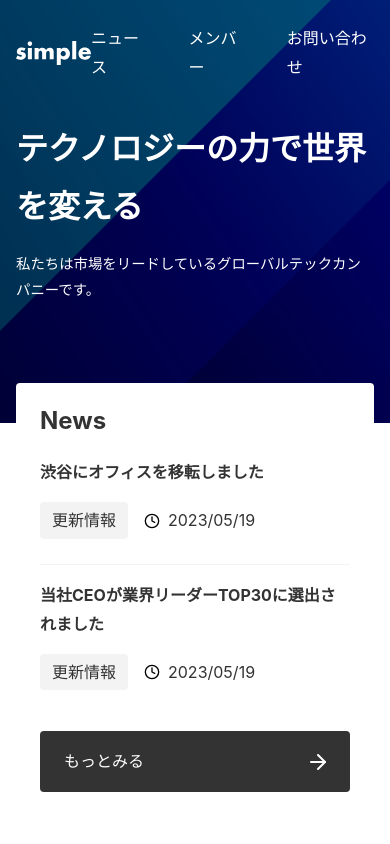
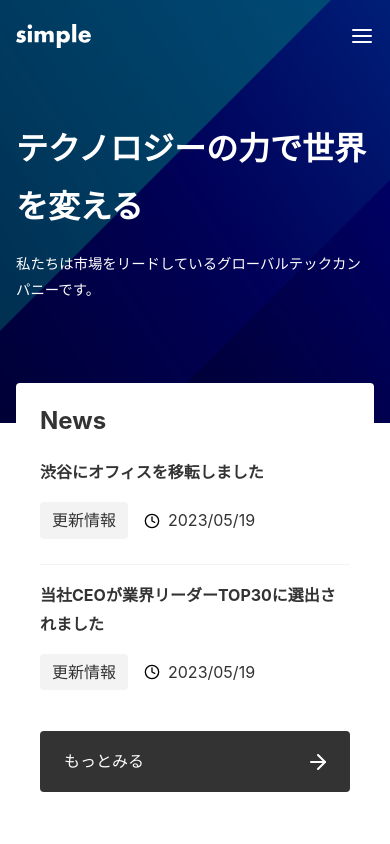
Before and after one commit to gyft781/next_microcms_study, a Next.js app in the folder my-next-project/: page / in a window 390 px wide. Shown: the top 844 px of the page. Built offline with nearby package versions, Linux system fonts and the light colour scheme.

Commit message:
section 4

```diff
--- a/my-next-project/app/_components/Header/index.module.css
+++ b/my-next-project/app/_components/Header/index.module.css
@@ -17,12 +17,6 @@
   width: auto;
 }
 
-.items {
-  display: flex;
-  color: #fff;
-  gap: 40px;
-}
-
 @media (max-width: 640px) {
   .header {
     padding: 24px 16px 8px;
--- a/my-next-project/app/_components/Header/index.tsx
+++ b/my-next-project/app/_components/Header/index.tsx
@@ -1,6 +1,7 @@
 import Image from 'next/image';
 import Link from 'next/link';
 import styles from './index.module.css';
+import Menu from '../Menu';
 
 export default function Header() {
   return (
@@ -15,19 +16,7 @@ export default function Header() {
           priority
         />
       </Link>
-      <nav className={styles.nav}>
-        <ul className={styles.items}>
-          <li>
-            <Link href="/news">ニュース</Link>
-          </li>
-          <li>
-            <Link href="/members">メンバー</Link>
-          </li>
-          <li>
-            <Link href="/contact">お問い合わせ</Link>
-          </li>
-        </ul>
-      </nav>
+      <Menu />
     </header>
   );
 }
--- /dev/null
+++ b/my-next-project/app/_components/Menu/index.module.css
@@ -0,0 +1,43 @@
+.items {
+  display: flex;
+  color: #fff;
+  gap: 40px;
+}
+
+.button {
+  display: none;
+}
+
+@media (max-width: 640px) {
+  .nav {
+    display: none;
+  }
+
+  .nav.open {
+    display: block;
+    position: fixed;
+    inset: 0;
+    margin: auto;
+    background-color: var(--color-bg-painted);
+    color: var(--color-text-unpainted);
+    padding: 24px 16px;
+  }
+
+  .items {
+    flex-direction: column;
+    gap: 16px
+  }
+
+  .button {
+    display: flex;
+    background: none;
+    border: none;
+    cursor: pointer;
+  }
+
+  .close {
+    position: absolute;
+    top: 24px;
+    right: 16px;
+  }
+}
--- /dev/null
+++ b/my-next-project/app/_components/Menu/index.tsx
@@ -0,0 +1,37 @@
+"use client";
+
+import Link from 'next/link';
+import Image from 'next/image';
+import { useState } from 'react';
+import cx from "classnames";
+import styles from './index.module.css';
+
+export default function Menu() {
+  const [isOpen, setOpen] = useState<boolean>(false);
+  const open = () => setOpen(true);
+  const close = () => setOpen(false);
+
+  return (
+    <div>
+      <nav className={cx(styles.nav, isOpen && styles.open)}>
+        <ul className={styles.items}>
+          <li className={styles.item}>
+            <Link href="/news">ニュース</Link>
+          </li>
+          <li className={styles.item}>
+            <Link href="/members">メンバー</Link>
+          </li>
+          <li className={styles.item}>
+            <Link href="/contact">お問い合わせ</Link>
+          </li>
+        </ul>
+        <button className={cx(styles.button, styles.close)} onClick={close}>
+          <Image src={"/close.svg"} alt="閉じる" width={24} height={24} priority />
+        </button>
+      </nav>
+      <button className={styles.button} onClick={open}>
+        <Image src="/menu.svg" alt="" width={24} height={24} />
+      </button>
+    </div>
+  )
+}
```
Also changed, not shown: my-next-project/package.json (+5 -4 lines), 1 other file (tests, documents, lock files or other folders).
